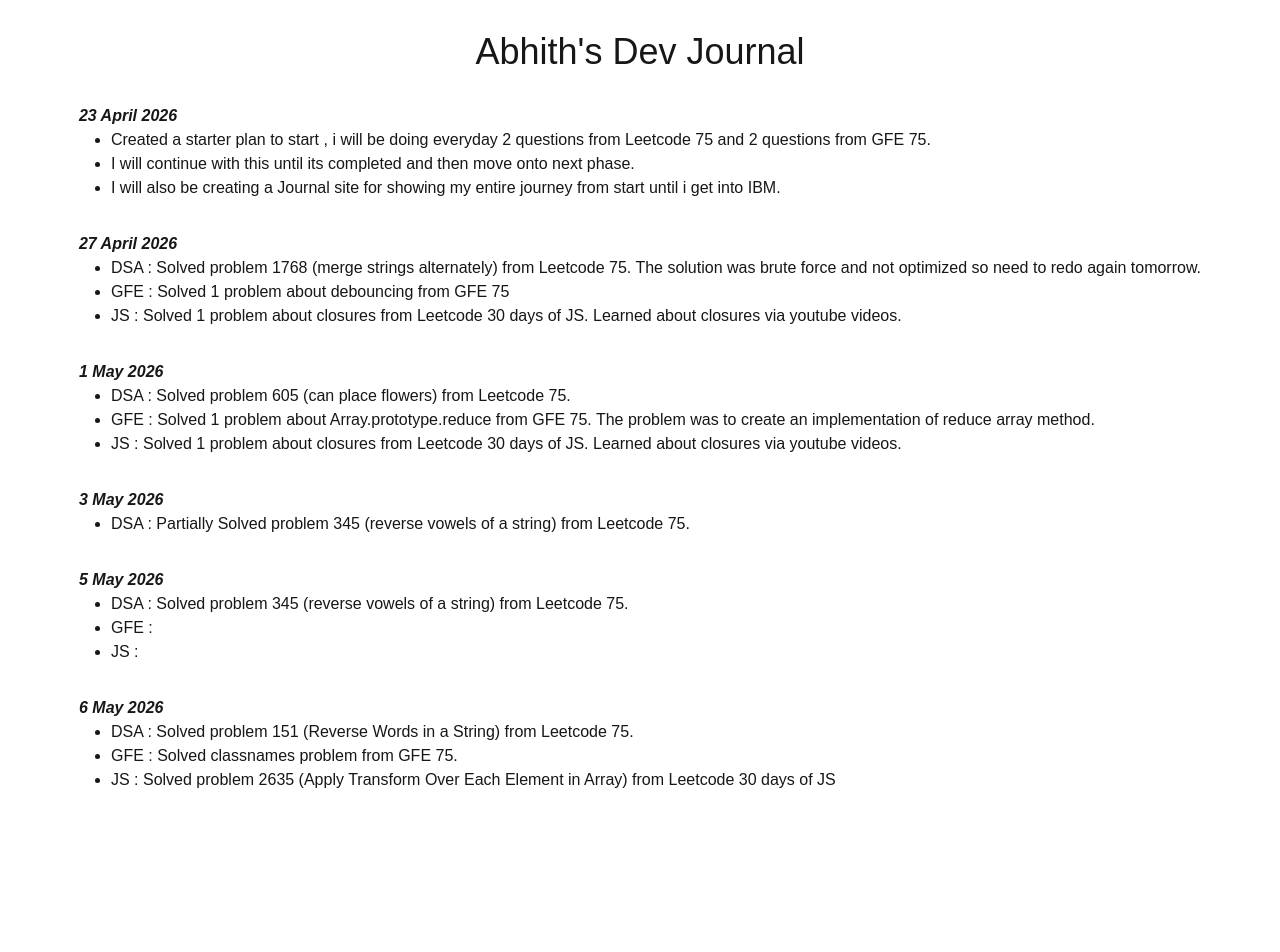
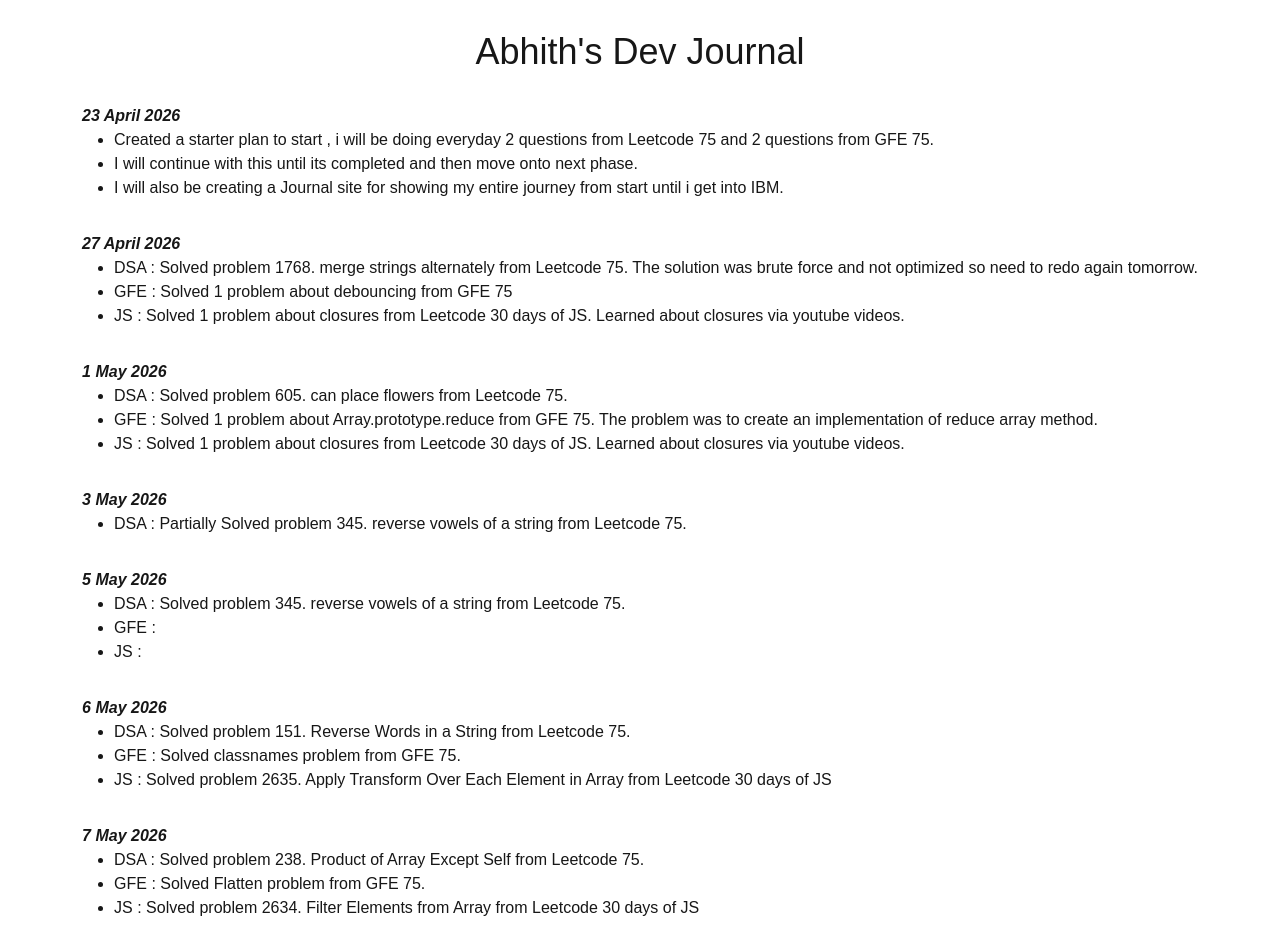
Before and after one commit to abhithshaji/abhiths-dev-journal, a Next.js app: page / in a window 1280 px wide. Shown: the top 952 px of the page. Before the commit the page ends 824 px from the top, so only its background shows below. Built offline with nearby package versions, Linux system fonts and the light colour scheme.

Commit message:
add : journal entry

```diff
--- a/src/data/journalEntry.ts
+++ b/src/data/journalEntry.ts
@@ -5,29 +5,40 @@ export const journalEntries = [
     },
     {
         date: "27 April 2026",
-        logs: ["DSA : Solved problem 1768 (merge strings alternately) from Leetcode 75. The solution was brute force and not optimized so need to redo again tomorrow.", "GFE : Solved 1 problem about debouncing from GFE 75", "JS : Solved 1 problem about closures from Leetcode 30 days of JS. Learned about closures via youtube videos."]
+        logs: ["DSA : Solved problem 1768. merge strings alternately from Leetcode 75. The solution was brute force and not optimized so need to redo again tomorrow.", "GFE : Solved 1 problem about debouncing from GFE 75", "JS : Solved 1 problem about closures from Leetcode 30 days of JS. Learned about closures via youtube videos."]
         // Reminder : ["GFE : Redo the debounce problem again after a few days"],
         // Note :["Make use of debounce for search feature in the Journal"]
     },
     {
         date: "1 May 2026",
-        logs: ["DSA : Solved problem 605 (can place flowers) from Leetcode 75.", "GFE : Solved 1 problem about Array.prototype.reduce from GFE 75. The problem was to create an implementation of reduce array method.", "JS : Solved 1 problem about closures from Leetcode 30 days of JS. Learned about closures via youtube videos."]
+        logs: ["DSA : Solved problem 605. can place flowers from Leetcode 75.", "GFE : Solved 1 problem about Array.prototype.reduce from GFE 75. The problem was to create an implementation of reduce array method.", "JS : Solved 1 problem about closures from Leetcode 30 days of JS. Learned about closures via youtube videos."]
         // Reminder : ["GFE : Redo the Array.prototype.reduce problem."]
 
     },
     {
         date: "3 May 2026",
-        logs: ["DSA : Partially Solved problem 345 (reverse vowels of a string) from Leetcode 75."]
+        logs: ["DSA : Partially Solved problem 345. reverse vowels of a string from Leetcode 75."]
         // Reminder : [ "DSA : Redo the problem 345 with a more optimized solution."]
     },
     {
         date: "5 May 2026",
-        logs: ["DSA : Solved problem 345 (reverse vowels of a string) from Leetcode 75.", "GFE :", "JS : "]
+        logs: ["DSA : Solved problem 345. reverse vowels of a string from Leetcode 75.", "GFE :", "JS : "]
     },
     {
         date: "6 May 2026",
-        logs: ["DSA : Solved problem 151 (Reverse Words in a String) from Leetcode 75.", "GFE : Solved classnames problem from GFE 75.", "JS : Solved problem 2635 (Apply Transform Over Each Element in Array) from Leetcode 30 days of JS"]
+        logs: ["DSA : Solved problem 151. Reverse Words in a String from Leetcode 75.", "GFE : Solved classnames problem from GFE 75.", "JS : Solved problem 2635. Apply Transform Over Each Element in Array from Leetcode 30 days of JS"]
         //Reminder : ["GFE: Redo the classnames problem."],
         //Note : ["Make a habbit of reading through the notion notes everyday after solving the day's challenge."]
+    },
+    {
+        date: "7 May 2026",
+        logs: ["DSA : Solved problem 238. Product of Array Except Self from Leetcode 75.", "GFE : Solved Flatten problem from GFE 75.", "JS : Solved problem 2634. Filter Elements from Array from Leetcode 30 days of JS"]
+        //Reminder : ["DSA: Redo problem 238."]
+    },
+    {
+        date: "8 May 2026",
+        logs: ["DSA : Solved problem 334. Increasing Triplet Subsequence from Leetcode 75.", "GFE : Solved Throttle problem from GFE 75.", "JS : Solved problem 2626. Array Reduce Transformation from Leetcode 30 days of JS"]
+        //Reminder : ["DSA: Redo problem 334.","GFE: Redo Throttle problem."],
+        // Note :["Make use of throttle in the Journal"]
     }
 ]
```
